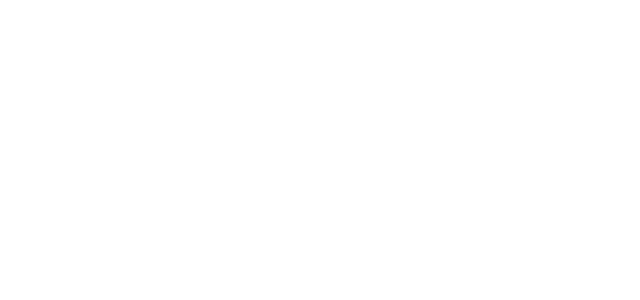
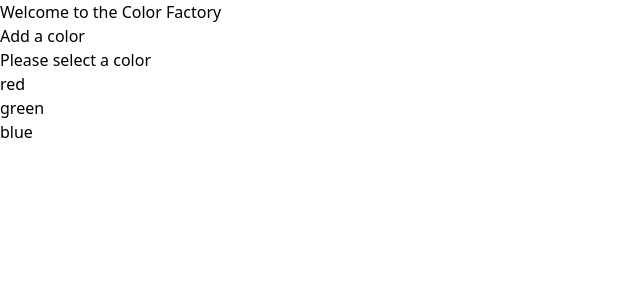
Before and after one commit to Cornerstone-04/color-factory, a React (Create React App) app: page / in a window 1280 px wide. Shown: the top 300 px of the page, without its empty margins (0-640 px from the left). Built offline with nearby package versions, Linux system fonts and the light colour scheme.

Commit message:
feat: Add home elements

```diff
--- a/src/App.jsx
+++ b/src/App.jsx
@@ -1,11 +1,12 @@
-import React from 'react'
+import React from "react";
+import AppRoutes from "./Routes";
 
 const App = () => {
   return (
     <div>
+      <AppRoutes />
+    </div>
+  );
+};
 
-    </div>
-  )
-}
-
-export default App
+export default App;
--- /dev/null
+++ b/src/Routes.jsx
@@ -0,0 +1,17 @@
+import React from "react";
+import { BrowserRouter as Router, Routes, Route } from "react-router-dom";
+import { AddColor, DisplayColor, Home } from "./screens";
+
+const AppRoutes = () => {
+  return (
+    <Router>
+      <Routes>
+        <Route path="/" element={<Home />} />
+        <Route path="add-color" element={<AddColor />} />
+        <Route path=":colorName/:colorCode" element={<DisplayColor />} />
+      </Routes>
+    </Router>
+  );
+};
+
+export default AppRoutes;
--- /dev/null
+++ b/src/data/home.js
@@ -0,0 +1,19 @@
+const homeData = [
+  {
+    id: 0,
+    name: "red",
+    link: "/red/ff0000",
+  },
+  {
+    id: 1,
+    name: "green",
+    link: "/green/00ff00",
+  },
+  {
+    id: 0,
+    name: "blue",
+    link: "/blue/0000ff",
+  },
+];
+
+export default homeData;
--- /dev/null
+++ b/src/screens/AddColor.jsx
@@ -0,0 +1,11 @@
+import React from 'react'
+
+const AddColor = () => {
+  return (
+    <div>
+
+    </div>
+  )
+}
+
+export default AddColor
--- /dev/null
+++ b/src/screens/DisplayColor.jsx
@@ -0,0 +1,11 @@
+import React from 'react'
+
+const DisplayColor = () => {
+  return (
+    <div>
+
+    </div>
+  )
+}
+
+export default DisplayColor
--- /dev/null
+++ b/src/screens/Home.jsx
@@ -0,0 +1,27 @@
+import React from "react";
+import { Link } from "react-router-dom";
+import homeData from "../data/home";
+
+const Home = () => {
+  return (
+    <div>
+      <div>
+        <h2>Welcome to the Color Factory</h2>
+        <h1>
+          <Link to="/add-color">Add a color</Link>
+        </h1>
+      </div>
+
+      <div>
+        <h2>Please select a color</h2>
+        {homeData?.map(({ id, name, link }) => (
+          <div key={id}>
+            <Link to={link}>{name}</Link>
+          </div>
+        ))}
+      </div>
+    </div>
+  );
+};
+
+export default Home;
--- /dev/null
+++ b/src/screens/index.jsx
@@ -0,0 +1,5 @@
+import AddColor from "./AddColor";
+import DisplayColor from "./DisplayColor";
+import Home from "./Home";
+
+export { AddColor, DisplayColor, Home };
```
